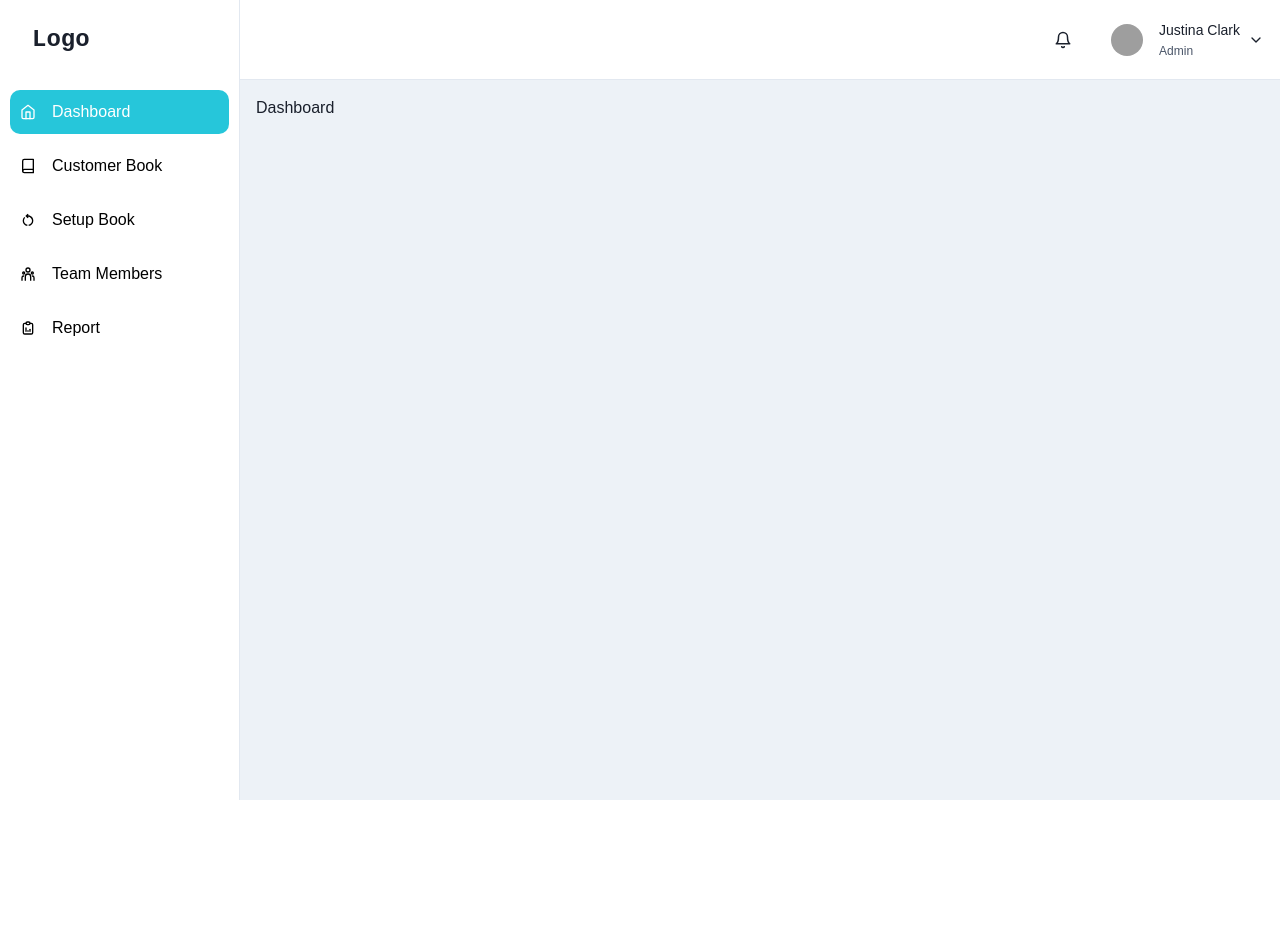
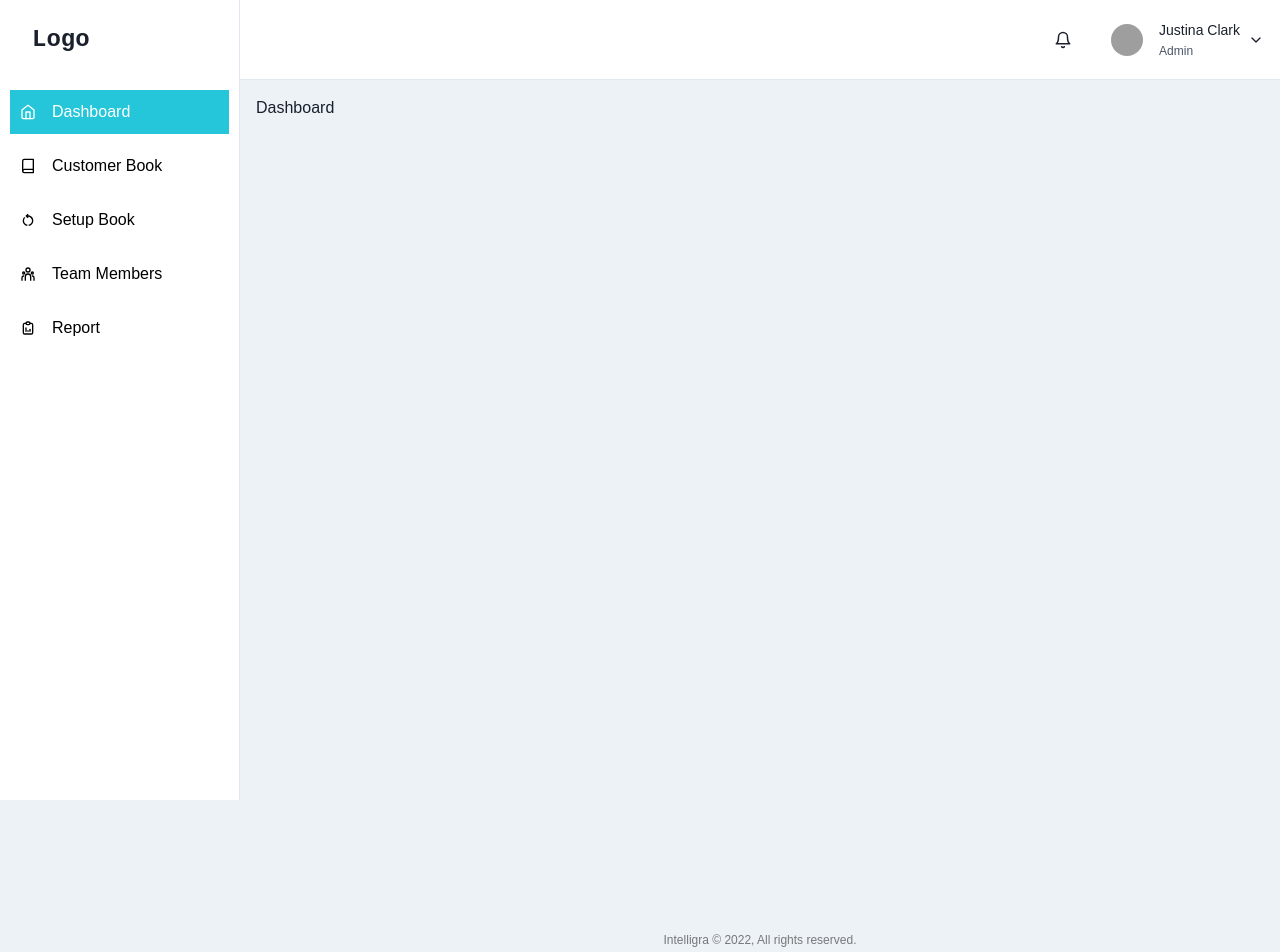
Before and after one commit to udosinachi/React-template, a React (Create React App) app: page /dashboard in a window 1280 px wide. Shown: the top 952 px of the page. Before the commit the page ends 800 px from the top, so only its background shows below. Built offline with nearby package versions, Linux system fonts and the light colour scheme; grey boxes are pictures that could not be loaded.

Commit message:
Template

```diff
--- a/src/layouts/Footer/Footer.tsx
+++ b/src/layouts/Footer.tsx
@@ -4,13 +4,14 @@ const Footer = () => {
   return (
     <Box py="15px">
       <Box
-        color="white"
+        color="black"
         opacity="0.5"
         fontSize="12px"
         textAlign="center"
         mt="20px"
+        // border="3px solid red"
       >
-        Arbitrader &copy; 2022, All rights reserved.
+        Intelligra &copy; 2022, All rights reserved.
       </Box>
     </Box>
   );
--- a/src/layouts/PageLayout.tsx
+++ b/src/layouts/PageLayout.tsx
@@ -1,5 +1,3 @@
-import React, { useState, useEffect } from "react";
-import { ReactNode } from "react";
 import { Box } from "@chakra-ui/react";
 import Sidebar from "./Sidebar";
 
@@ -7,26 +5,6 @@ interface IChildren {
   children: React.ReactNode;
 }
 export const AuthPageLayout = ({ children }: IChildren) => {
-  const [isMobile, setIsMobile] = useState(false);
-  const [showSideNav, setShowSideNav] = useState(true);
-
-  useEffect(() => {
-    function resize() {
-      if (window.innerWidth < 1065) {
-        setShowSideNav(false);
-        setIsMobile(true);
-      } else {
-        setIsMobile(false);
-        setShowSideNav(true);
-      }
-    }
-    resize();
-
-    window.addEventListener("resize", resize);
-    return () => {
-      window.removeEventListener("resize", resize);
-    };
-  }, []);
   return (
     <Box>
       <Sidebar>{children}</Sidebar>
--- a/src/layouts/Sidebar.tsx
+++ b/src/layouts/Sidebar.tsx
@@ -4,13 +4,11 @@ import {
   Flex,
   Icon,
   useColorModeValue,
-  Link,
   Drawer,
   DrawerContent,
   Text,
   useDisclosure,
   BoxProps,
-  FlexProps,
 } from "@chakra-ui/react";
 import { ReactNode } from "react";
 import { NavLink } from "react-router-dom";
@@ -19,8 +17,9 @@ import { RiTeamLine } from "react-icons/ri";
 import { TbReportAnalytics } from "react-icons/tb";
 import { MdOutlineRestartAlt } from "react-icons/md";
 import { IconType } from "react-icons";
-import { ReactText } from "react";
+// import { ReactText } from "react";
 import Navbar from "./Navbar";
+import Footer from "./Footer";
 
 interface LinkItemProps {
   name: string;
@@ -42,7 +41,7 @@ const activeStyle: React.CSSProperties = {
   alignItems: "center",
   padding: "10px",
   margin: "10px",
-  borderRadius: "10px",
+  // borderRadius: "10px",
   cursor: "pointer",
 };
 
@@ -70,7 +69,8 @@ export default function Sidebar({ children }: { children: ReactNode }) {
       {/* mobilenav */}
       <Navbar onOpen={onOpen} />
       <Box ml={{ base: 0, md: 60 }} p="4">
-        {children}
+        <Box height="100vh">{children}</Box>
+        <Footer />
       </Box>
     </Box>
   );
--- a/src/pages/Login/Login.tsx
+++ b/src/pages/Login/Login.tsx
@@ -25,9 +25,6 @@ export default function SimpleCard() {
       <Stack spacing={8} mx={"auto"} maxW={"lg"} py={12} px={6}>
         <Stack align={"center"}>
           <Heading fontSize={"4xl"}>Sign in to your account</Heading>
-          <Text fontSize={"lg"} color={"gray.600"}>
-            to enjoy all of our cool ✌️
-          </Text>
         </Stack>
         <Box
           rounded={"lg"}
@@ -65,7 +62,7 @@ export default function SimpleCard() {
               <Stack pt={6}>
                 <Text align={"center"}>
                   Don't have an account?{" "}
-                  <NavLink to="/signup" color={"blue.400"}>
+                  <NavLink to="/signup" style={{ color: "#26C6DA" }}>
                     Sign Up
                   </NavLink>
                 </Text>
--- a/src/pages/Signup/Signup.tsx
+++ b/src/pages/Signup/Signup.tsx
@@ -5,14 +5,12 @@ import {
   FormLabel,
   Input,
   InputGroup,
-  HStack,
   InputRightElement,
   Stack,
   Button,
   Heading,
   Text,
   useColorModeValue,
-  Link,
 } from "@chakra-ui/react";
 import { useState } from "react";
 import { NavLink } from "react-router-dom";
@@ -89,7 +87,7 @@ export default function SignupCard() {
             <Stack pt={6}>
               <Text align={"center"}>
                 Already a user?{" "}
-                <NavLink to="/login" color={"blue.400"}>
+                <NavLink to="/login" style={{ color: "#26C6DA" }}>
                   Login
                 </NavLink>
               </Text>
```
Also changed, not shown: src/layouts/Navbar.tsx (+2 -7 lines).
